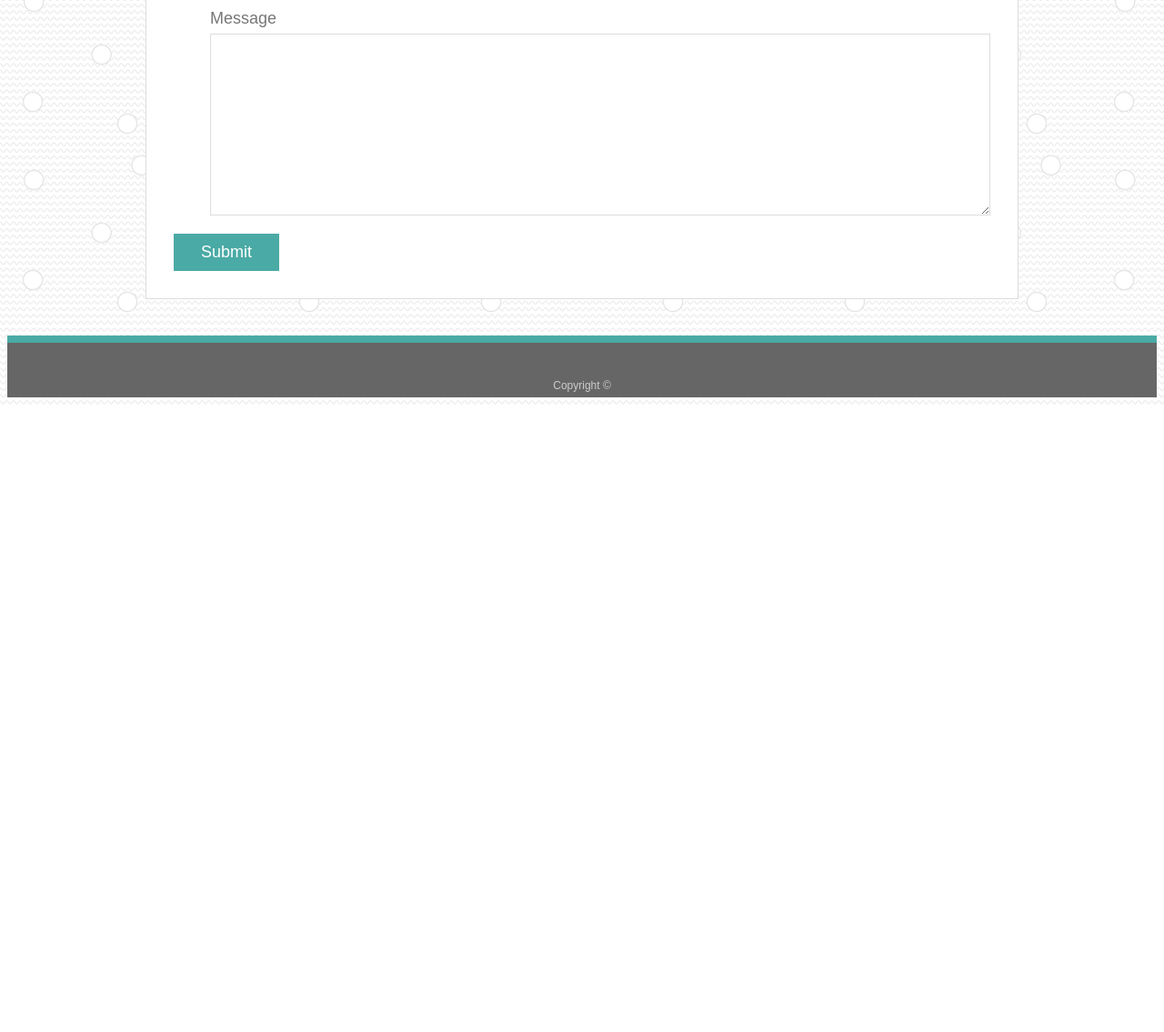
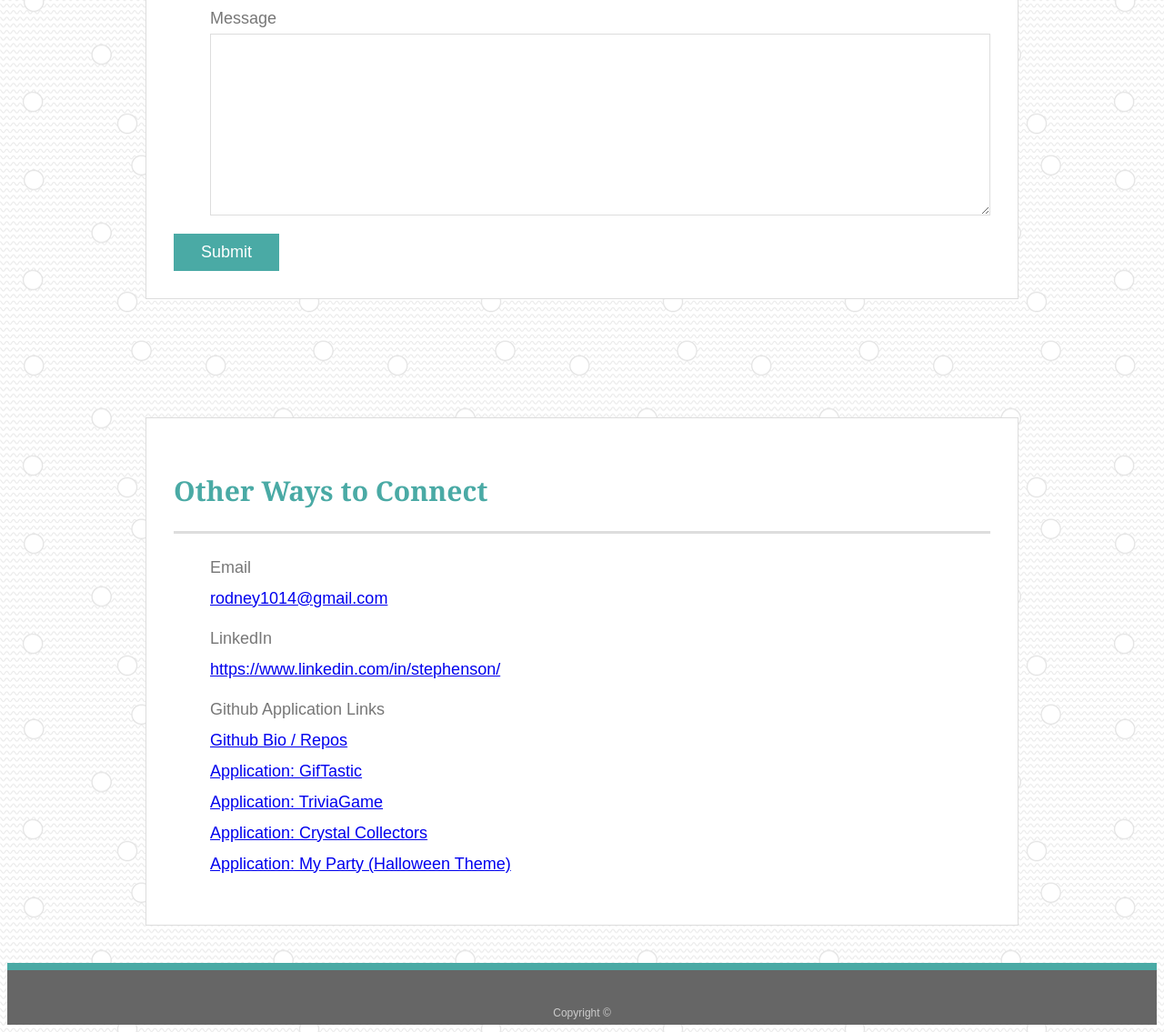
Before and after one commit to RodneyGT2018/Responsive-Portfolio, a plain HTML site: page contact.html in a window 1280 px wide. Shown: the part 441-1576 px from the top of the page at 91% size. Before the commit the page ends 886 px from the top, so only its background shows below. Drawn offline with Linux system fonts and the light colour scheme.

Commit message:
add Liri link and image and update code to include My Halloween Party

```diff
--- a/assets/css/style.css
+++ b/assets/css/style.css
@@ -13,6 +13,13 @@ body {
 /* general */
 
 .container {
+  width: 100%;
+  max-width: 960px;
+  margin: 0 auto;
+  clear: both;
+}
+
+.container2 {
   width: 100%;
   max-width: 960px;
   margin: 0 auto;
@@ -124,12 +131,27 @@ h3, h2 {
   min-height: calc(100vh - 70px);
 }
 
+#main-container2 {
+  padding-top: 130px;
+  min-height: calc(100vh - 70px);
+}
+
 .main-section {
   float: left;
   width: 100%;
   max-width: 960px;
   padding: 30px;
-  margin: 0 0 40px;
+  margin: 0 0 0px;
+  background: #fff;
+  border: 1px solid #ddd;
+}
+
+.main-section2 {
+  float: left;
+  width: 100%;
+  max-width: 960px;
+  padding: 30px;
+  margin: 0 0 20px;
   background: #fff;
   border: 1px solid #ddd;
 }
--- a/contact.html
+++ b/contact.html
@@ -49,6 +49,56 @@
 
   </div>
 
+  <div id="main-container2" class="container2">
+    <section class="main-section2">
+      <h1>Other Ways to Connect</h1>
+
+      <form id="contactform">
+        <ul>
+          <li>
+            <label for="name">Email</label>
+            <a href="mailto:rodney1014@gmail.com">rodney1014@gmail.com</a>
+          </li>
+          <li>
+            <label for="name">LinkedIn</label>
+            <a href="https://www.linkedin.com/in/stephenson/">https://www.linkedin.com/in/stephenson/</a>
+          </li>
+          <li>
+            <label for="name">Github Application Links</label>
+            <a href="https://github.com/RodneyGT2018">Github Bio / Repos</a>
+            <br>
+            <a href="https://rodneygt2018.github.io/GifTastic/">Application:  GifTastic</a>
+            <br>
+            <a href="https://rodneygt2018.github.io/TriviaGame/">Application:  TriviaGame</a>
+            <br>
+            <a href="https://rodneygt2018.github.io/unit-4-game/">Application:  Crystal Collectors</a>
+            <br>
+            <a href="https://rodneygt2018.github.io/Project01_Team-MAR/">Application:  My Party (Halloween Theme)</a>
+          </li>
+        </ul>
+
+      </form>
+
+    </section>
+
+  </div>
+
+  <!-- <br>
+  <br>
+    <div>
+      <ul>Other Contact</ul>
+      <li><h3>LinkedIn:</h3><a href="https://www.linkedin.com/in/stephenson/"></a></li>
+      <li><h3>Email:</h3><a href="mailto:rodney1014@gmail.com">rodney1014@gmail.com</a></li>
+    </div>
+
+    <div>
+      <ul><h1>Github Repos:</h1></ul>
+      <li><h3>LinkedIn:</h3><a href="https://www.linkedin.com/in/stephenson/"></a></li>
+      <li><h3>Email:</h3><a href="mailto:rodney1014@gmail.com">rodney1014@gmail.com</a></li>
+    </div>
+     -->
+
+
 <!-- Footer -->
   <footer>
     <div class="container">
```
Also changed, not shown: portfolio.html (+12 -0 lines), assets/images/Liri.png (added).
